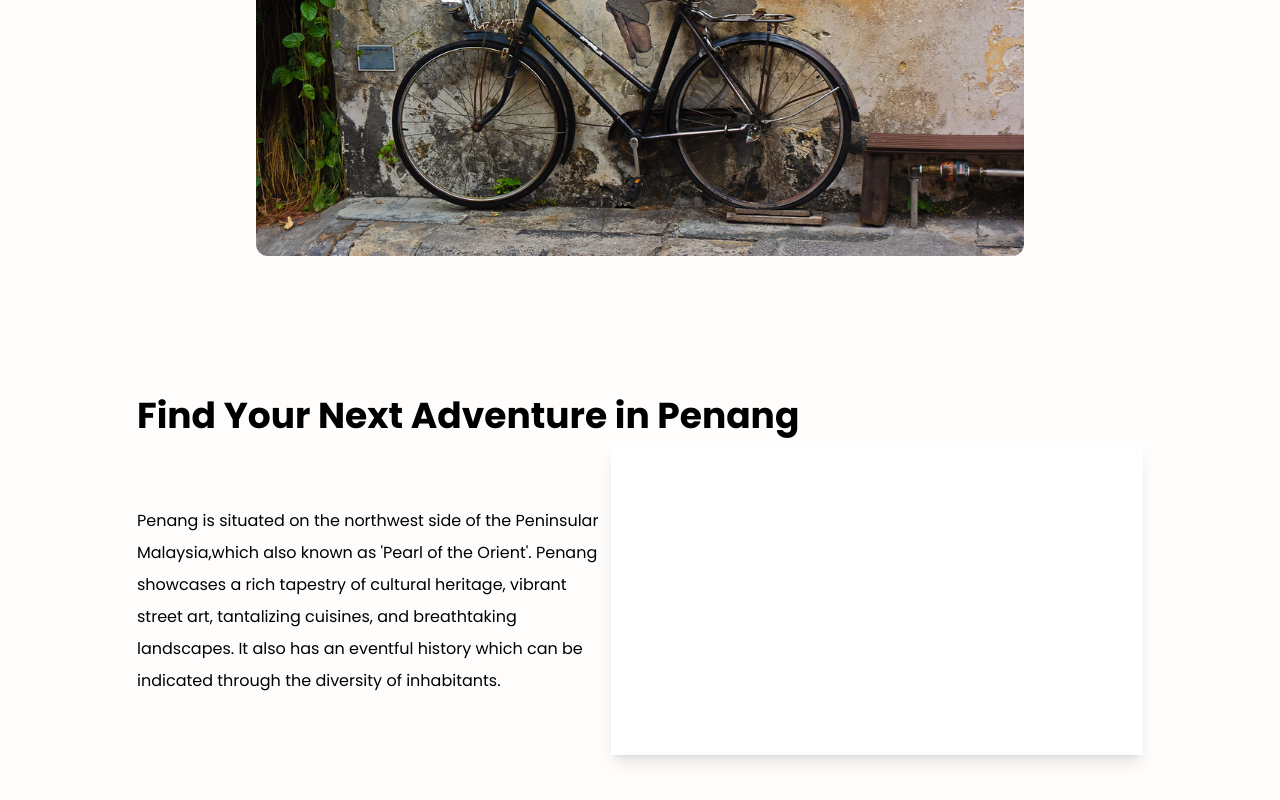
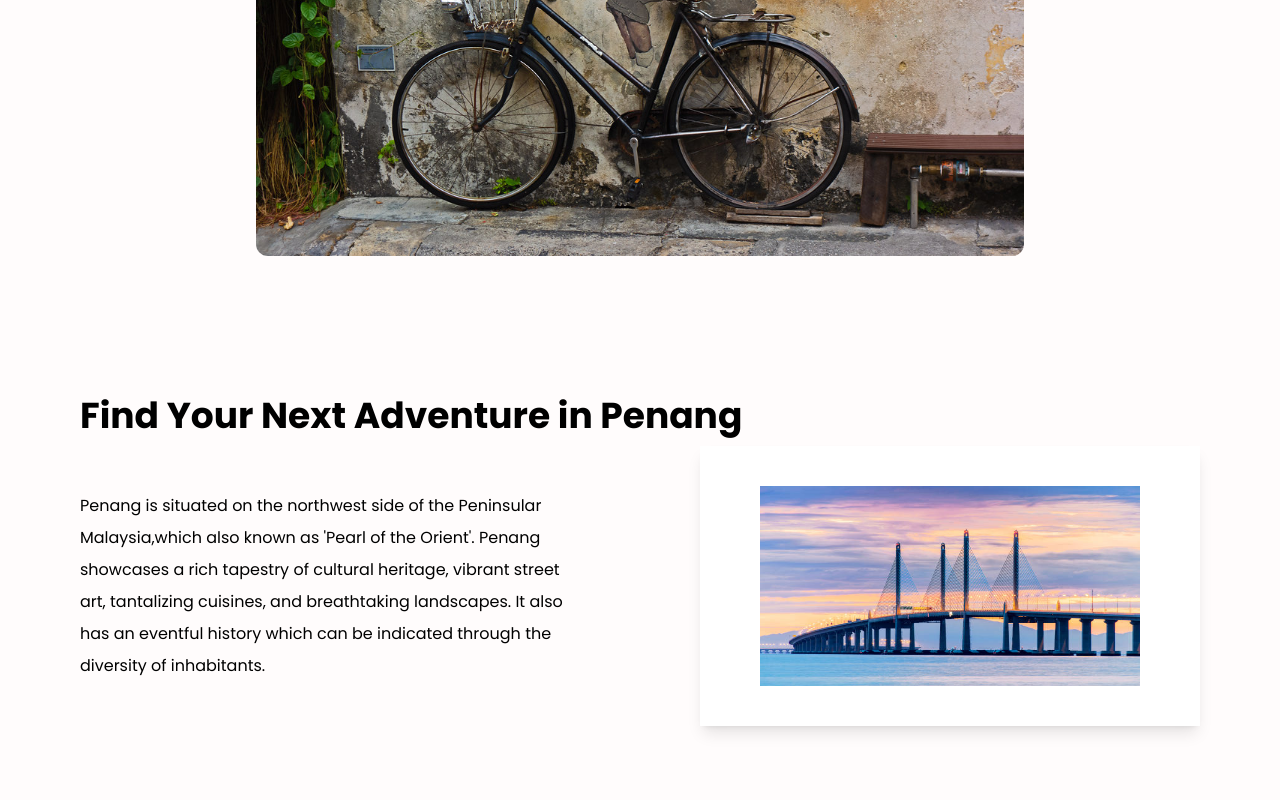
Before and after one commit to kahyee0423/visit-to-penang, a React (Vite) app: page / in a window 1280 px wide. Shown: the part 624-1424 px from the top of the page. Built offline with nearby package versions, Linux system fonts and the light colour scheme.

Commit message:
create about section

```diff
--- a/src/assets/components/About.jsx
+++ b/src/assets/components/About.jsx
@@ -6,9 +6,13 @@ export const About = () => {
         <div>
             <h1 className="text-3xl font-bold">Find Your Next Adventure in Penang</h1>
         </div>
-        <div className="flex flex-row">
+        <div className="">
+            <div className="flex justify-between">
             <p className="flex items-center w-[500px] h-auto text-sm leading-8">Penang is situated on the northwest side of the Peninsular Malaysia,which also known as 'Pearl of the Orient'. Penang showcases a rich tapestry of cultural heritage, vibrant street art, tantalizing cuisines, and breathtaking landscapes. It also has an eventful history which can be indicated through the diversity of inhabitants. </p>
-            <div className="bg-pure-white shadow-lg w-[561px] h-[309px]"></div>
+            <div className="bg-pure-white shadow-lg w-[500px] h-[280px] relative">
+                <img className="absolute top-1/2 left-1/2 transform -translate-x-1/2 -translate-y-1/2 h-[200px] w-[380px]" src="images/penang-bridge.jpg" alt="image description"/>
+            </div>
+            </div>
         </div>
     </div>
   )
--- a/src/assets/components/HeroSection.jsx
+++ b/src/assets/components/HeroSection.jsx
@@ -13,13 +13,13 @@ export const HeroSection = () => {
         <p className='text-sm md:text-base'>Your journey begins here</p>
 
         {/* CTA Button */}
-        <button type="button" class="text-white bg-accent-orange hover:bg-accent-orange-hover font-semibold rounded-lg text-md md:text-lg px-3.5 py-2.5 md:px-5 md:py-4 w-fit">
+        <button type="button" className="text-white bg-accent-orange hover:bg-accent-orange-hover font-semibold rounded-lg text-md md:text-lg px-3.5 py-2.5 md:px-5 md:py-4 w-fit">
           Explore Now
         </button>
 
         {/* Image */}
         <div>
-          <img class="h-auto max-w-sm lg:max-w-3xl md:max-w-xl sm:max-w-lg rounded-xl" src="images/mural.jpg" alt="image description"/>
+          <img className="h-auto max-w-sm lg:max-w-3xl md:max-w-xl sm:max-w-lg rounded-xl" src="images/mural.jpg" alt="Penang Mural"/>
         </div>
       </div>
     </div>
--- a/src/index.css
+++ b/src/index.css
@@ -2,11 +2,11 @@
 @tailwind components;
 @tailwind utilities;
 
-main{
+:root {
     max-width: 1280px;
     margin: auto;
     min-height: 90vh;
     height: 2000px;
-    padding: 0px 137px;
+    padding: 0px 80px;
     background-color: #FFFCFC;
 }
```
Also changed, not shown: public/images/penang-bridge.jpg (added).
